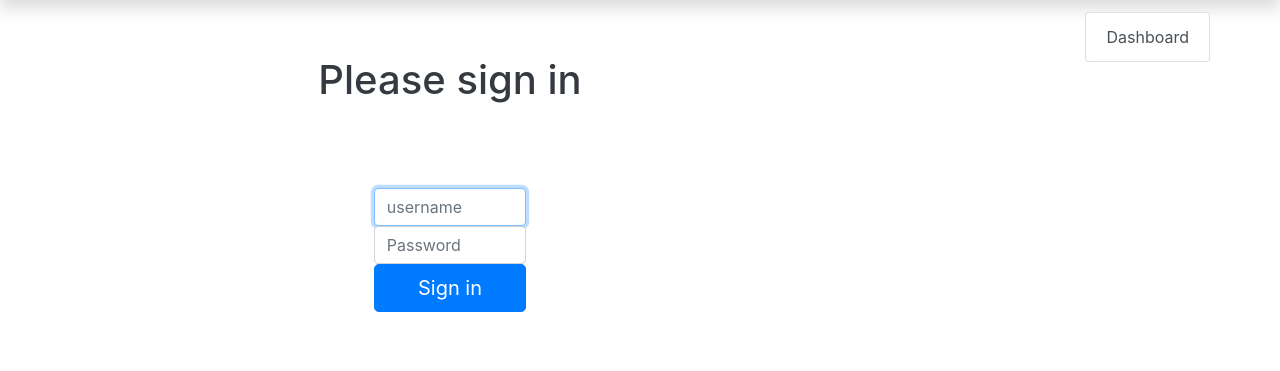
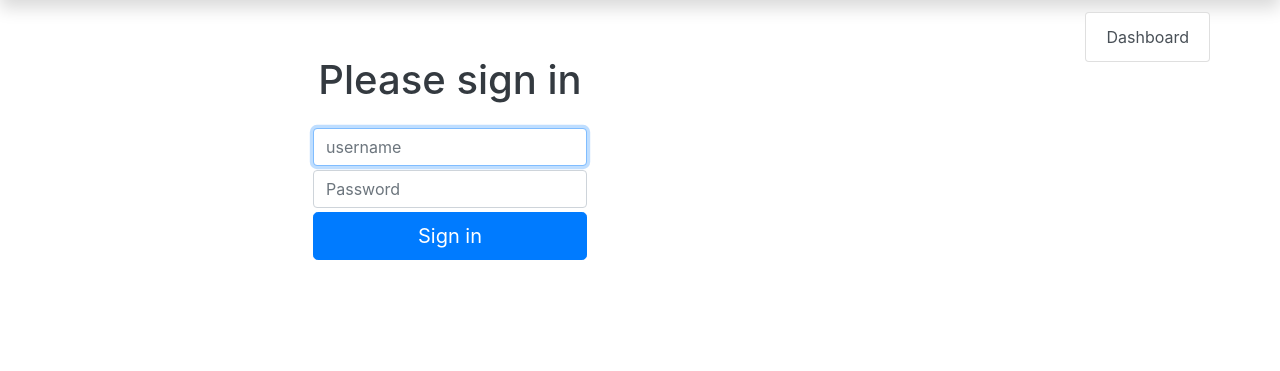
Before and after one commit to nihilSup/Hasker, a Django app: page /hasker/login/ in a window 1280 px wide. Shown: the part 56-427 px from the top of the page. Run offline with Django 3.2, Linux system fonts and the light colour scheme; some libraries are stand-ins or nearby versions.

Commit message:
fixed bootstrap

```diff
--- a/hasker/templates/hasker/login.html
+++ b/hasker/templates/hasker/login.html
@@ -10,23 +10,21 @@
     <div class="row justify-content-center align-items-center mb-3">
         <h1>Please sign in</h1>
     </div>
-    <div class="row justify-content-center align-items-center h-100">
-        <div class="col col-sm-6 col-md-6 col-lg-4 col-xl-3">
+    <div class="row justify-content-center align-items-center mb-3">
         <form id="login_form" method="post" action="{% url 'login' %}">
 
             {% csrf_token %}
 
             <label for="username" class="sr-only">Username</label>
             <input type="text" name="username" id="username" value=""
-                    class="form-control" placeholder="username" required autofocus>
+                class="form-control mb-1" placeholder="username" required autofocus>
 
             <label for="password" class="sr-only">Password</label>
             <input type="password" id="password" name="password" value=""
-                    class="form-control" placeholder="Password" required>
+                class="form-control mb-1" placeholder="Password" required>
 
             <button class="btn btn-lg btn-primary btn-block" type="submit" value="submit">Sign in</button>
         </form>
     </div>
 </div>
-</div>
 {% endblock content %}
```
Lines whose indentation alone changed are shown as unchanged.
